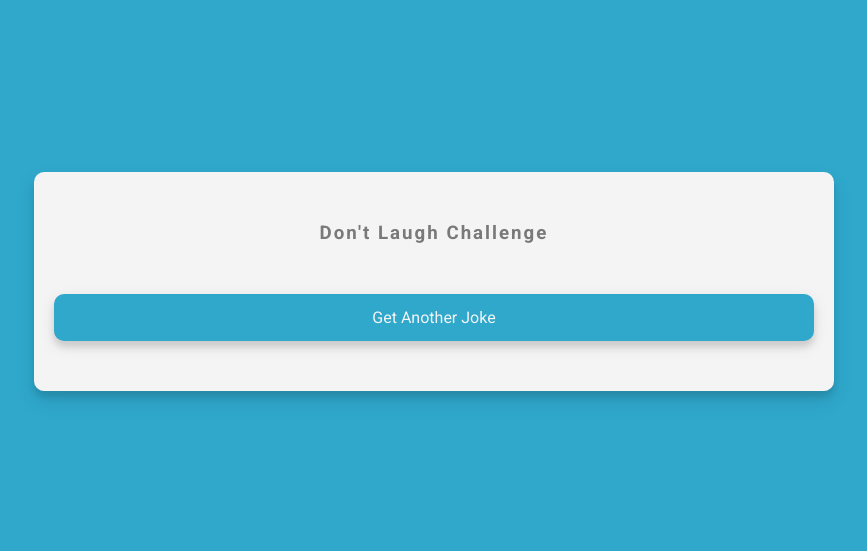
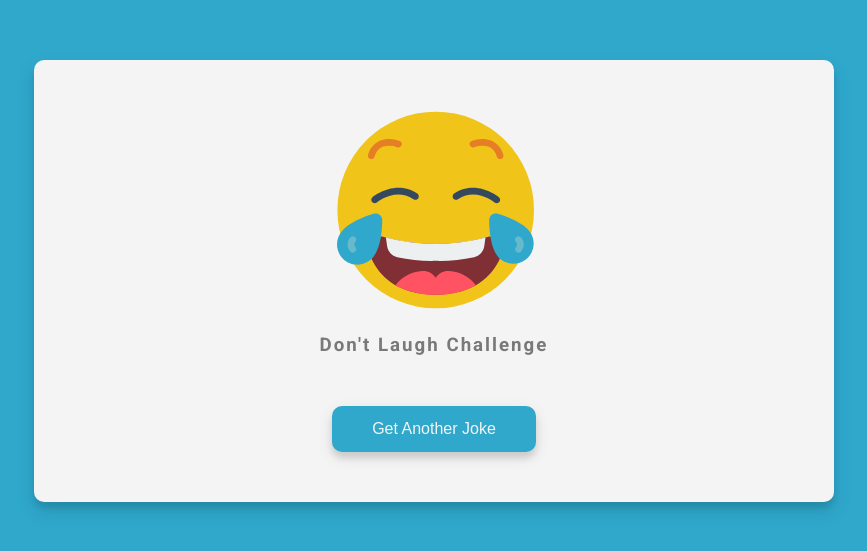
Before and after one commit to eyedent1ty/webpack-crashcourse, a website built with webpack: page src/template.html in a window 1280 px wide. Shown: the part 119-670 px from the top of the page, without its empty margins (206-1073 px from the left). Built offline with nearby package versions, Linux system fonts and the light colour scheme; no server answers.

Commit message:
allowing imports for images in a javascript file

```diff
--- a/package.json
+++ b/package.json
@@ -25,5 +25,8 @@
     "webpack": "^5.88.2",
     "webpack-cli": "^5.1.4",
     "webpack-dev-server": "^4.15.1"
+  },
+  "dependencies": {
+    "axios": "^1.5.1"
   }
 }
--- a/src/generate-joke.js
+++ b/src/generate-joke.js
@@ -1,5 +1,15 @@
+import axios from 'axios';
+
 function generateJoke() {
-  return "I don't trust stairs. They're always up to something.";
+  const config = {
+    headers: {
+      Accept: 'application/json'
+    }
+  };
+
+  axios.get('https://icanhazdadjoke.com', config).then((res) => {
+    document.getElementById('joke').innerHTML = res.data.joke;
+  });
 }
 
 export default generateJoke;
--- a/src/index.js
+++ b/src/index.js
@@ -1,5 +1,13 @@
 import generateJoke from './generate-joke';
+import './styles/main.scss';
+import laughing from './assets/laughing.svg';
 
-import './styles/main.scss';
+const laughImg = document.getElementById('laughImg');
+const jokeBtn = document.getElementById('jokeBtn');
 
-console.log(generateJoke());
+laughImg.setAttribute('src', laughing);
+laughImg.style.width = '200px';
+
+window.addEventListener('load', generateJoke);
+
+jokeBtn.addEventListener('click', generateJoke);
--- a/src/template.html
+++ b/src/template.html
@@ -7,9 +7,10 @@
   </head>
   <body>
     <div class="container">
+      <img alt="Laughing image" id="laughImg" />
       <h3>Don't Laugh Challenge</h3>
       <div id="joke" class="joke"></div>
-      <div id="jokeBtn" class="btn">Get Another Joke</div>
+      <button id="jokeBtn" class="btn">Get Another Joke</button>
     </div>
   </body>
 </html>
--- a/webpack.config.js
+++ b/webpack.config.js
@@ -9,7 +9,8 @@ module.exports = {
   output: {
     path: path.resolve(__dirname, 'dist'),
     filename: '[name][contenthash].js',
-    clean: true
+    clean: true,
+    assetModuleFilename: '[name][ext]'
   },
   devServer: {
     static: {
@@ -37,6 +38,10 @@ module.exports = {
             presets: ['@babel/preset-env']
           }
         }
+      },
+      {
+        test: /\.(png|svg|jpg|jpeg|gif)$/i,
+        type: 'asset/resource'
       }
     ]
   },
```
Also changed, not shown: dist/bundlea7a53582e696612ebf8e.js, dist/index.html, dist/laughing.svg (added), src/assets/laughing.svg (added), 3 other files.
